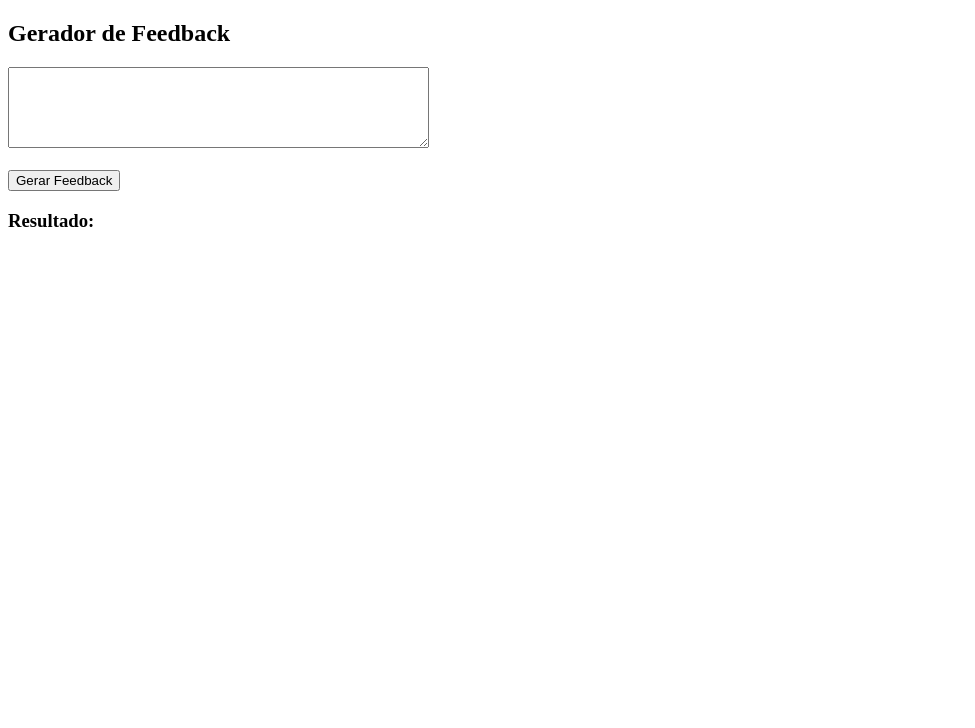
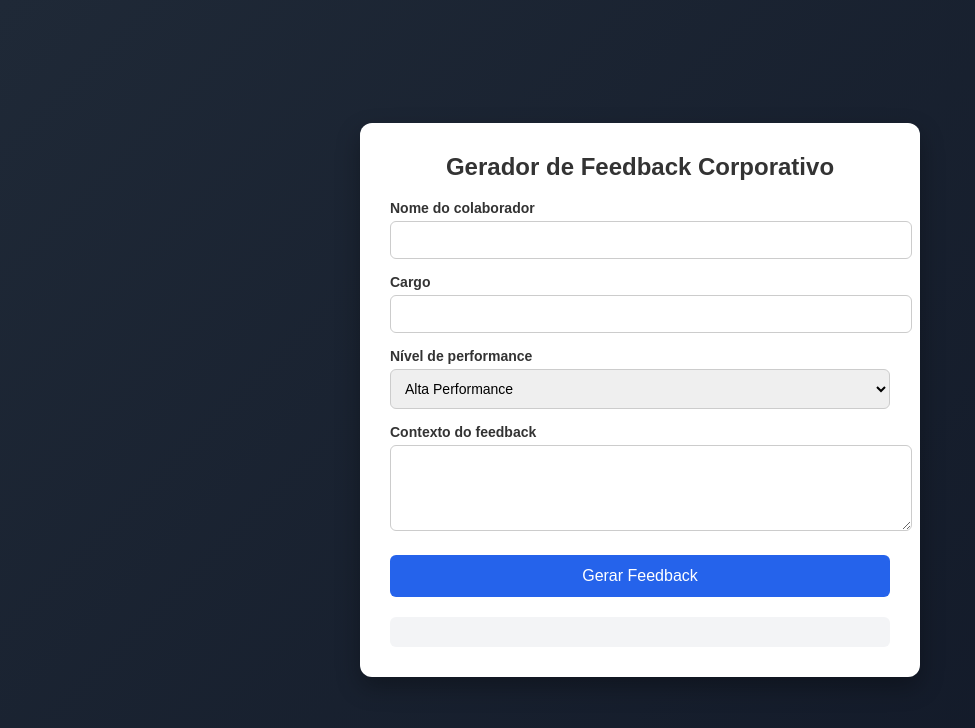
Before and after one commit to claupeoliveira-sys/feedback-ai, a website: page index.html in a window 1280 px wide. Shown: the whole page, without its empty margins (0-975 px from the left). Drawn offline with Linux system fonts and the light colour scheme.

Commit message:
Update index.html

```diff
--- a/index.html
+++ b/index.html
@@ -3,22 +3,134 @@
 <head>
   <meta charset="UTF-8">
   <title>Feedback AI</title>
+
+  <style>
+    body {
+      margin: 0;
+      font-family: Arial, sans-serif;
+      background: linear-gradient(135deg, #1f2937, #111827);
+      display: flex;
+      justify-content: center;
+      align-items: center;
+      height: 100vh;
+      color: #fff;
+    }
+
+    .card {
+      background: #ffffff;
+      color: #333;
+      padding: 30px;
+      border-radius: 12px;
+      width: 500px;
+      box-shadow: 0 10px 25px rgba(0,0,0,0.3);
+    }
+
+    h2 {
+      margin-top: 0;
+      text-align: center;
+    }
+
+    label {
+      font-weight: bold;
+      font-size: 14px;
+      display: block;
+      margin-top: 15px;
+    }
+
+    input, textarea, select {
+      width: 100%;
+      padding: 10px;
+      margin-top: 5px;
+      border-radius: 6px;
+      border: 1px solid #ccc;
+      font-size: 14px;
+    }
+
+    textarea {
+      resize: vertical;
+    }
+
+    button {
+      width: 100%;
+      margin-top: 20px;
+      padding: 12px;
+      background: #2563eb;
+      color: white;
+      border: none;
+      border-radius: 6px;
+      font-size: 16px;
+      cursor: pointer;
+      transition: 0.3s;
+    }
+
+    button:hover {
+      background: #1d4ed8;
+    }
+
+    .resultado {
+      margin-top: 20px;
+      padding: 15px;
+      background: #f3f4f6;
+      border-radius: 6px;
+      font-size: 14px;
+      white-space: pre-wrap;
+    }
+
+    .loading {
+      text-align: center;
+      margin-top: 15px;
+      font-size: 14px;
+      color: #555;
+    }
+  </style>
 </head>
 <body>
 
-  <h2>Gerador de Feedback</h2>
+<div class="card">
 
-  <textarea id="pergunta" rows="5" cols="50"></textarea>
-  <br><br>
+  <h2>Gerador de Feedback Corporativo</h2>
+
+  <label>Nome do colaborador</label>
+  <input type="text" id="nome">
+
+  <label>Cargo</label>
+  <input type="text" id="cargo">
+
+  <label>Nível de performance</label>
+  <select id="nivel">
+    <option value="alta">Alta Performance</option>
+    <option value="media">Performance Média</option>
+    <option value="baixa">Baixa Performance</option>
+  </select>
+
+  <label>Contexto do feedback</label>
+  <textarea id="contexto" rows="4"></textarea>
+
   <button onclick="enviar()">Gerar Feedback</button>
 
-  <h3>Resultado:</h3>
-  <div id="resultado"></div>
+  <div class="loading" id="loading"></div>
+  <div class="resultado" id="resultado"></div>
+
+</div>
 
 <script>
 async function enviar() {
 
-  const pergunta = document.getElementById("pergunta").value;
+  const nome = document.getElementById("nome").value;
+  const cargo = document.getElementById("cargo").value;
+  const nivel = document.getElementById("nivel").value;
+  const contexto = document.getElementById("contexto").value;
+
+  const pergunta = `
+  Gere um feedback profissional para:
+  Nome: ${nome}
+  Cargo: ${cargo}
+  Nível: ${nivel}
+  Contexto: ${contexto}
+  `;
+
+  document.getElementById("loading").innerText = "Gerando feedback...";
+  document.getElementById("resultado").innerText = "";
 
   const resposta = await fetch("/api/ask", {
     method: "POST",
@@ -30,6 +142,7 @@ async function enviar() {
 
   const data = await resposta.json();
 
+  document.getElementById("loading").innerText = "";
   document.getElementById("resultado").innerText = data.answer || data.error;
 }
 </script>
```
